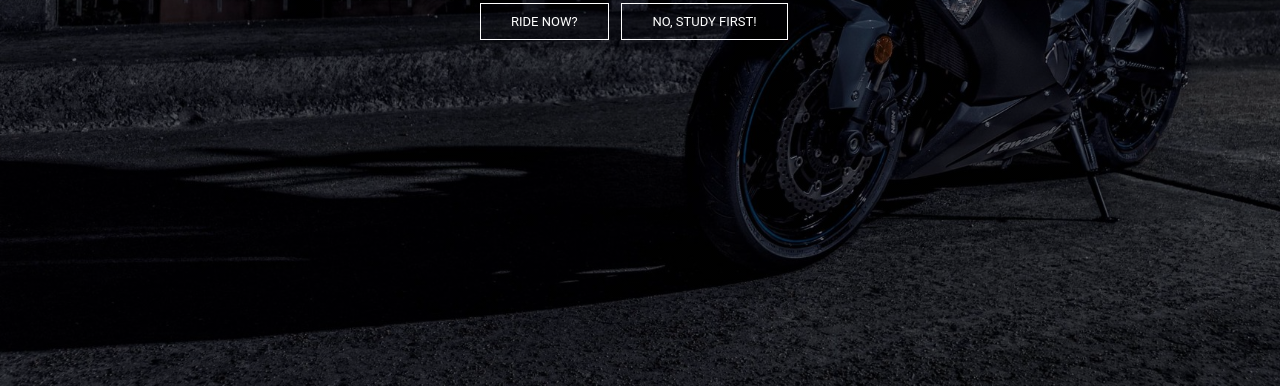
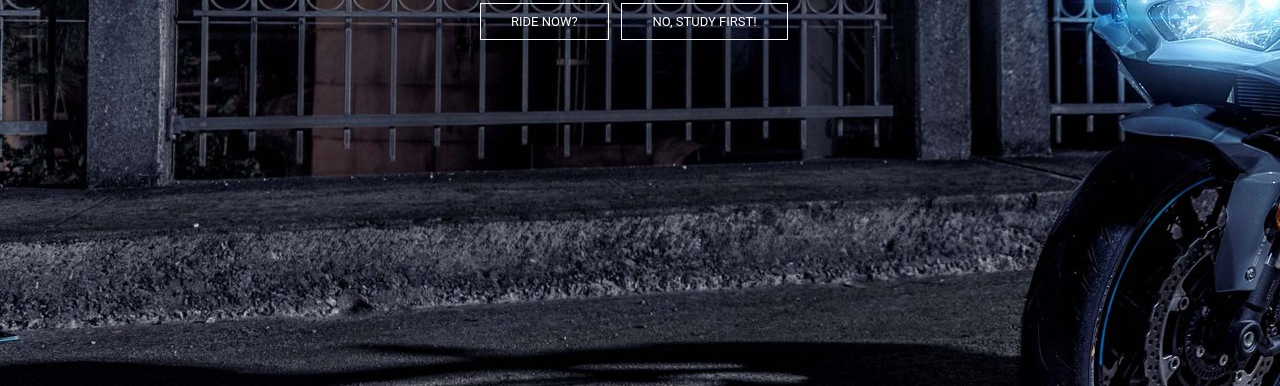
Before and after one commit to NepJohn/MidTermAct1, a plain HTML site: page index.html in a window 1280 px wide. Shown: the part 414-800 px from the top of the page. Drawn offline with Linux system fonts and the light colour scheme.

Commit message:
Update style.css

```diff
--- a/style.css
+++ b/style.css
@@ -6,6 +6,7 @@
 
 body
 {
+     background-image: url("thumb-1920-958075.jpg");
     font-family: monospace;
 }
 .row
@@ -67,7 +68,7 @@ h1
 }
 header
 {
-    background-image:linear-gradient(rgba(0,0,0,0.5),rgba(0,0,0,0.5)),url(thumb-1920-958075.jpg);
+
     height: 100vh;
     background-size: cover;
     background-position: center;
```
